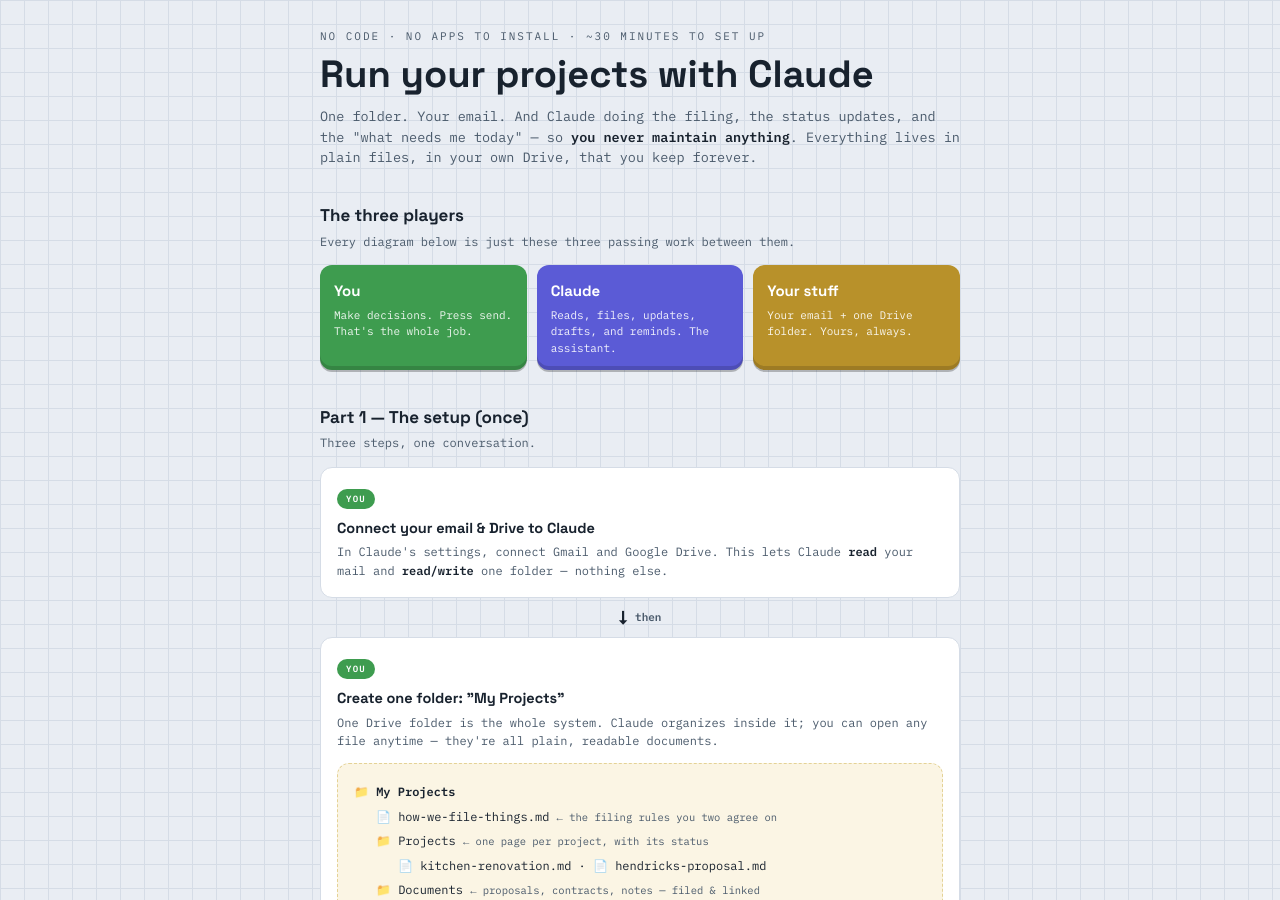
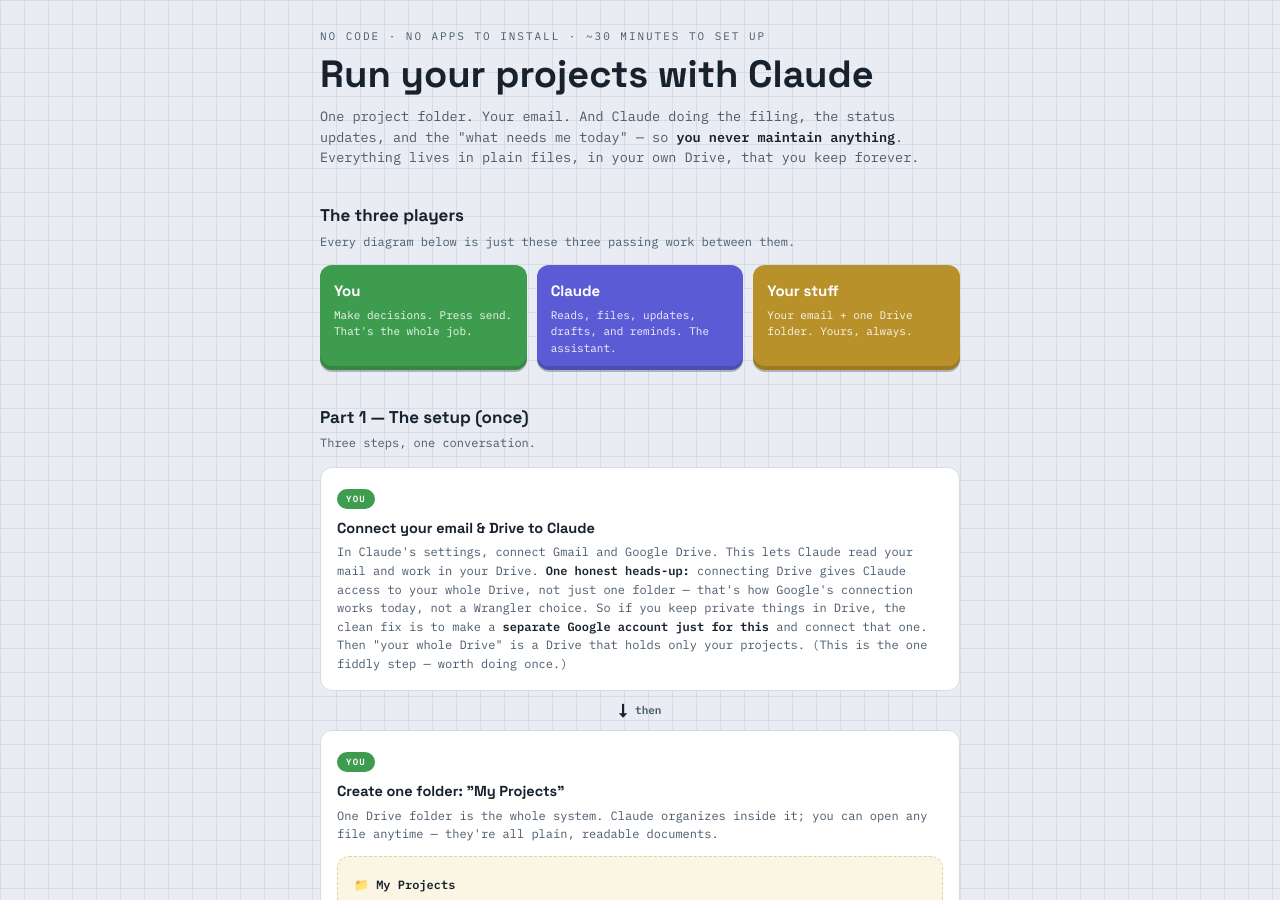
Before and after one commit to grokitlabs/grokitlabs.io, a Jekyll site: the page personal-wrangler-simple.html, which Jekyll copies as it is, in a window 1280 px wide and 900 px high. Built offline with Jekyll 4.4.1, drawn with Linux system fonts in a browser that asks for light colours.

Commit message:
update landing page

```diff
--- a/personal-wrangler-simple.html
+++ b/personal-wrangler-simple.html
@@ -85,7 +85,7 @@
 <header>
   <div class="eyebrow">No code · no apps to install · ~30 minutes to set up</div>
   <h1>Run your projects with Claude</h1>
-  <p class="sub">One folder. Your email. And Claude doing the filing, the status updates, and the "what needs me today" — so <b>you never maintain anything</b>. Everything lives in plain files, in your own Drive, that you keep forever.</p>
+  <p class="sub">One project folder. Your email. And Claude doing the filing, the status updates, and the "what needs me today" — so <b>you never maintain anything</b>. Everything lives in plain files, in your own Drive, that you keep forever.</p>
 </header>
 
 <h2>The three players</h2>
@@ -102,7 +102,7 @@
 <div class="step">
   <span class="who-tag t-you">you</span>
   <h3>Connect your email &amp; Drive to Claude</h3>
-  <p>In Claude's settings, connect Gmail and Google Drive. This lets Claude <b>read</b> your mail and <b>read/write</b> one folder — nothing else.</p>
+  <p>In Claude's settings, connect Gmail and Google Drive. This lets Claude read your mail and work in your Drive. <b>One honest heads-up:</b> connecting Drive gives Claude access to your whole Drive, not just one folder — that's how Google's connection works today, not a Wrangler choice. So if you keep private things in Drive, the clean fix is to make a <b>separate Google account just for this</b> and connect that one. Then "your whole Drive" is a Drive that holds only your projects. (This is the one fiddly step — worth doing once.)</p>
 </div>
 <div class="step-arrow">then</div>
 <div class="step">
```
